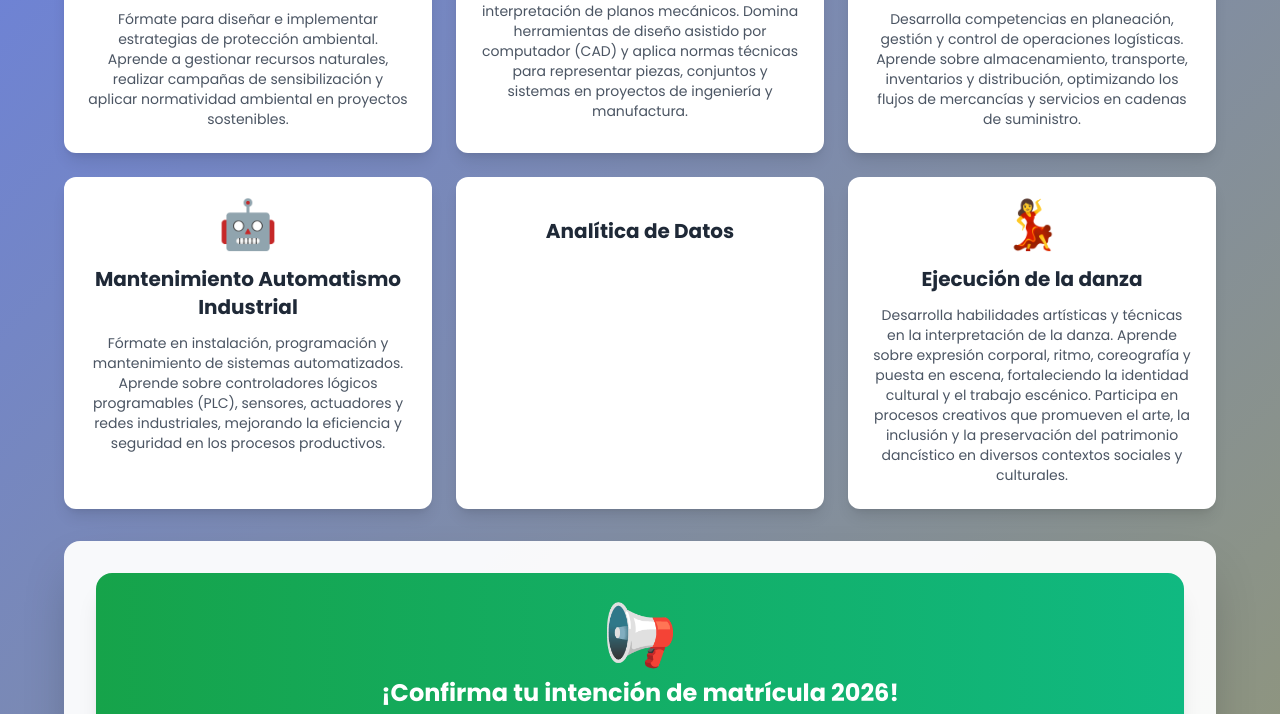
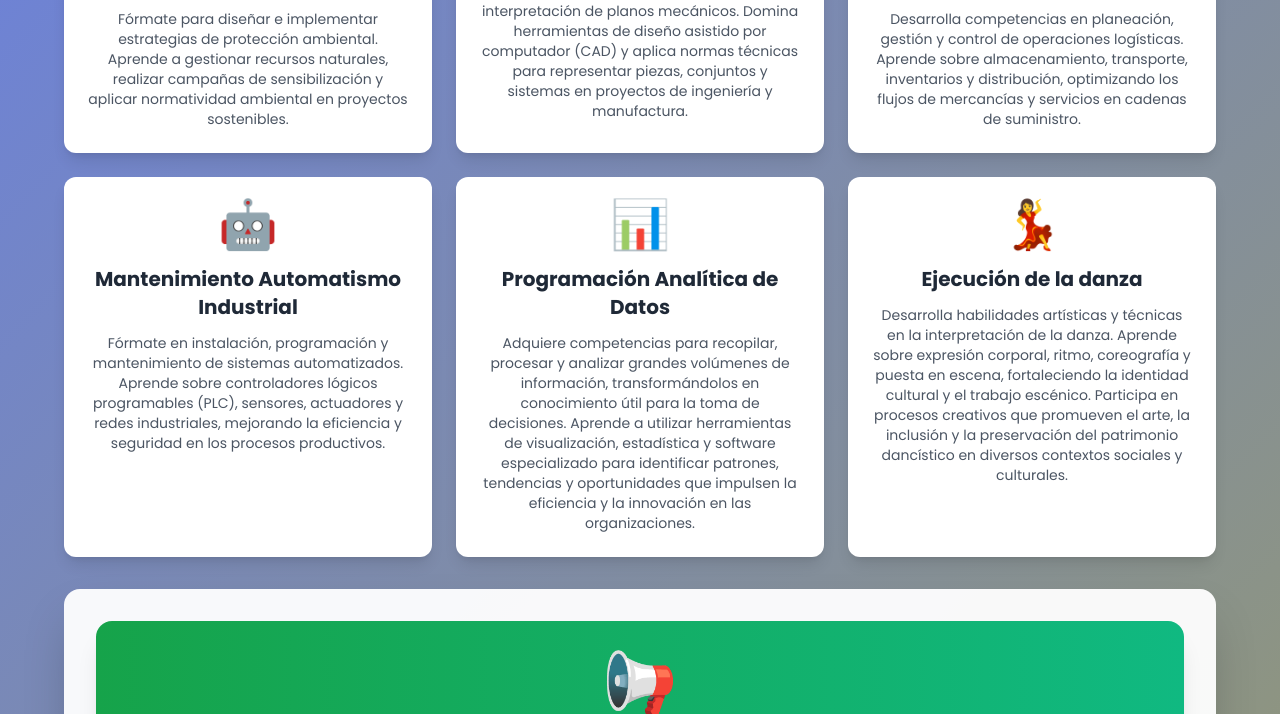
Before and after one commit to articidesoacha/GeneralSantanderSibate, a plain HTML site: page index.html in a window 1280 px wide. Shown: the part 536-1250 px from the top of the page. Drawn offline with nearby package versions, Linux system fonts and the light colour scheme.

Commit message:
Update index.html

```diff
--- a/index.html
+++ b/index.html
@@ -70,10 +70,10 @@
         <p class="text-gray-600 text-center text-sm">Fórmate en instalación, programación y mantenimiento de sistemas automatizados. Aprende sobre controladores lógicos programables (PLC), sensores, actuadores y redes industriales, mejorando la eficiencia y seguridad en los procesos productivos.
 </p>
       </a>
-<a href="" class="bg-white rounded-xl p-6 shadow-lg card-hover slide-in block">
-        <div class="text-5xl mb-4 text-center"></div>
-        <h4 class="text-xl font-bold text-gray-800 mb-3 text-center">Analítica de Datos</h4>
-        <p class="text-gray-600 text-center text-sm"></p>
+<a href="https://drive.google.com/file/d/1zeu2kI6SEqQ2e5ZjlMNp2Z_yoIQH9EgS/view?usp=drive_link" class="bg-white rounded-xl p-6 shadow-lg card-hover slide-in block">
+        <div class="text-5xl mb-4 text-center">📊</div>
+        <h4 class="text-xl font-bold text-gray-800 mb-3 text-center">Programación Analítica de Datos</h4>
+        <p class="text-gray-600 text-center text-sm">Adquiere competencias para recopilar, procesar y analizar grandes volúmenes de información, transformándolos en conocimiento útil para la toma de decisiones. Aprende a utilizar herramientas de visualización, estadística y software especializado para identificar patrones, tendencias y oportunidades que impulsen la eficiencia y la innovación en las organizaciones.</p>
       </a>
 <a href="https://drive.google.com/file/d/1MMelYcD9EK7HtEjeiLo9GMV-pbl3n7B2/view?usp=drive_link" class="bg-white rounded-xl p-6 shadow-lg card-hover slide-in block">
         <div class="text-5xl mb-4 text-center">💃</div>
```
